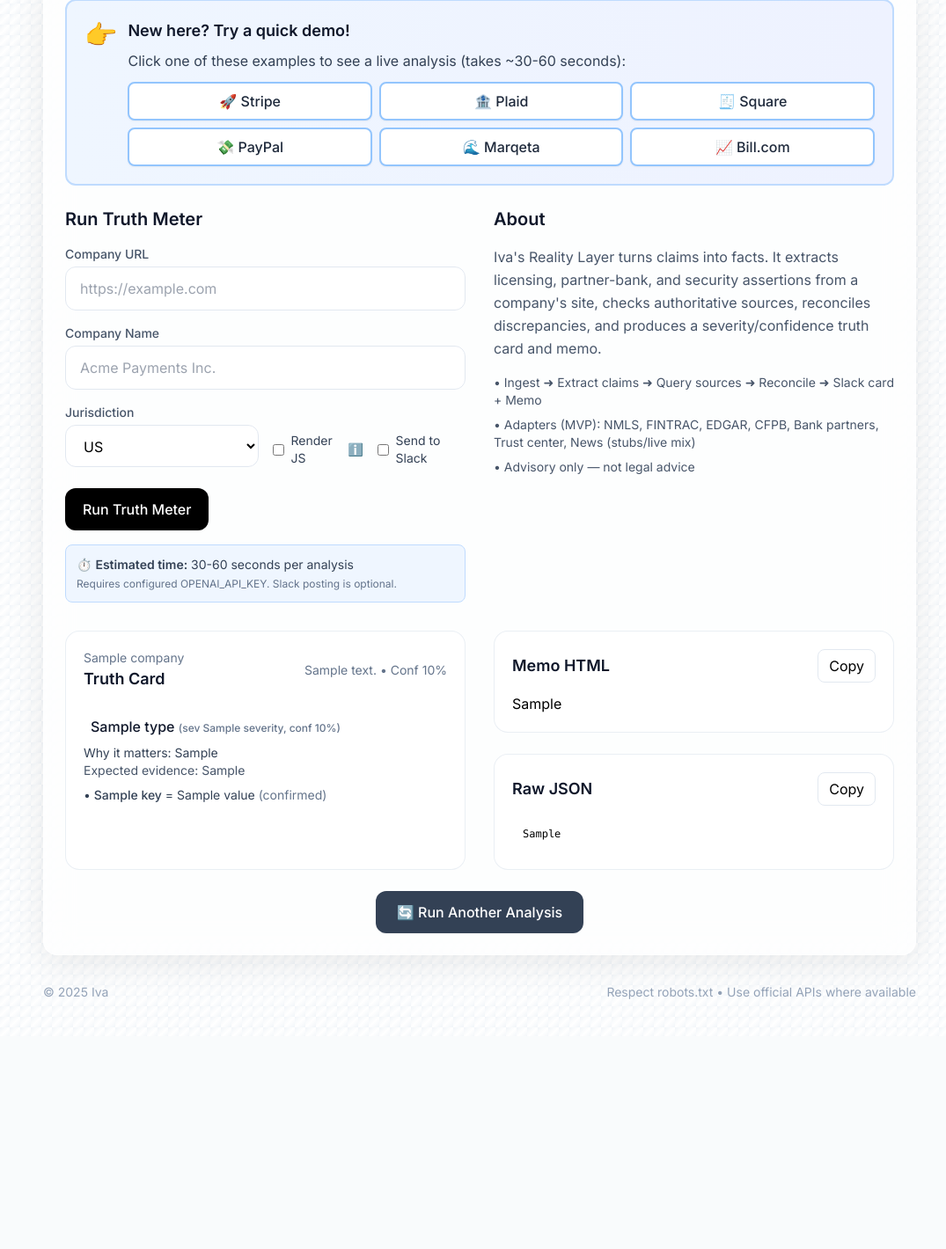
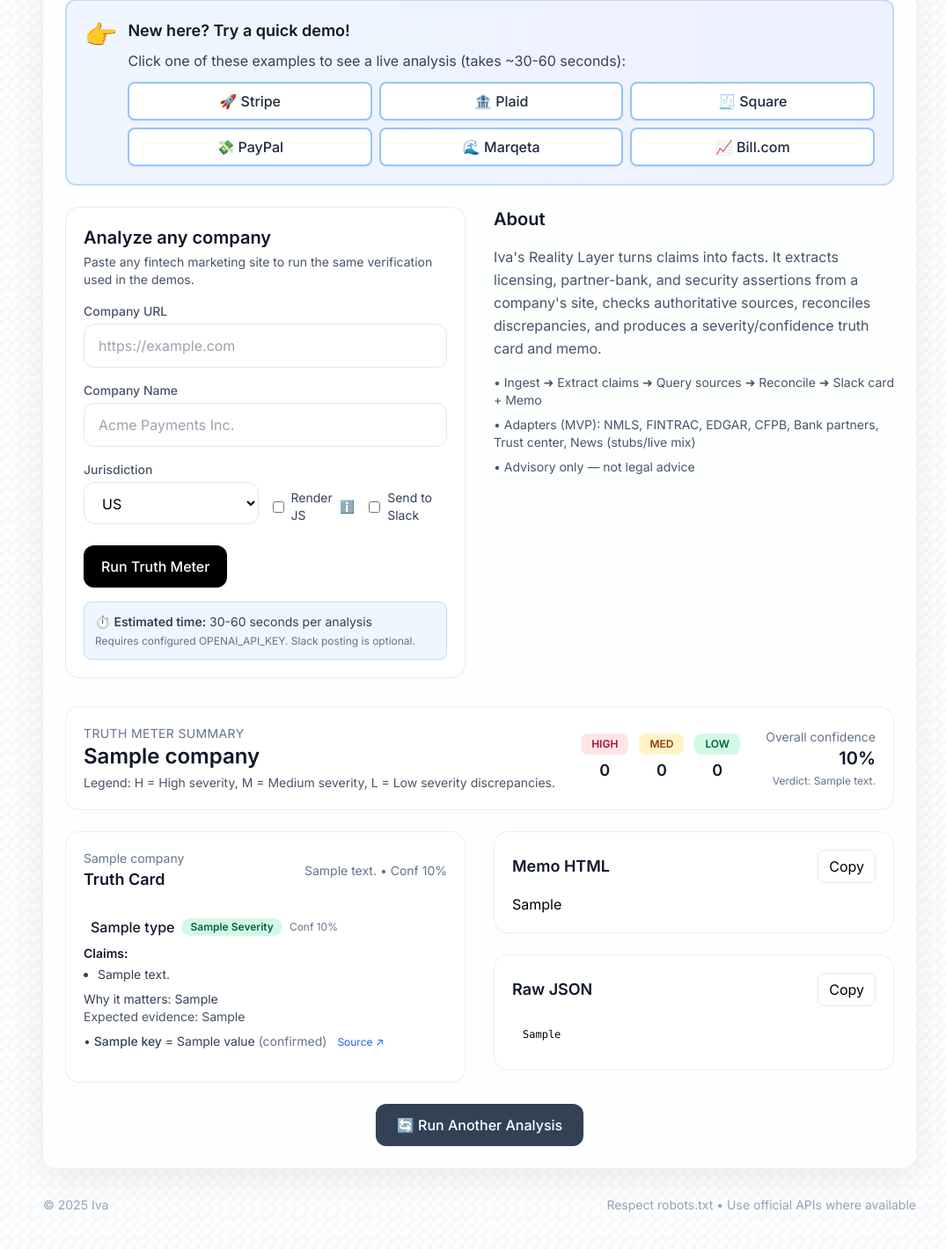
Before and after one commit to Bwillia13x/iva_2, a FastAPI app: template src/iva/web/templates/index.html in a window 1280 px wide. Shown: the part 150-1570 px from the top of the page at 88% size, without its empty margins (95-1170 px from the left). Before the commit the page ends 1286 px from the top, so only its background shows below. Run offline with FastAPI, Linux system fonts and the light colour scheme; the template is opened without the code that fills it: most values are stand-ins (such as "Sample title", 1, 10 or a date in 2020); some libraries are stand-ins or nearby versions.

Commit message:
Improve analysis UX with summary dashboard and evidence links

```diff
--- a/src/iva/notify/memo.py
+++ b/src/iva/notify/memo.py
@@ -29,12 +29,12 @@
   {% endif %}
   {% if d.explanation.supporting_evidence %}
   <div>Evidence:
-    <ul>{% for e in d.explanation.supporting_evidence %}<li>{{ e.adapter }} • {{ e.finding_key }} — {{ e.summary }}</li>{% endfor %}</ul>
+    <ul>{% for e in d.explanation.supporting_evidence %}<li>{{ e.adapter }} • {{ e.finding_key }} — {{ e.summary }}{% if e.citation_urls %} (<a href="{{ e.citation_urls[0] }}" target="_blank" rel="noopener">Source</a>){% endif %}</li>{% endfor %}</ul>
   </div>
   {% endif %}
   {% if d.provenance %}
   <div>Provenance:
-    <ul>{% for p in d.provenance %}<li>{{ p.adapter }} @ {{ p.observed_at }}{% if p.snippet %} — {{ p.snippet }}{% endif %}</li>{% endfor %}</ul>
+    <ul>{% for p in d.provenance %}<li>{{ p.adapter }} @ {{ p.observed_at }}{% if p.snippet %} — {{ p.snippet }}{% endif %}{% if p.source_urls %} (<a href="{{ p.source_urls[0] }}" target="_blank" rel="noopener">Source</a>){% endif %}</li>{% endfor %}</ul>
   </div>
   {% endif %}
 </div>
--- a/src/iva/web/templates/index.html
+++ b/src/iva/web/templates/index.html
@@ -21,8 +21,9 @@
   </div>
 
   <div class="grid md:grid-cols-2 gap-8">
-    <section>
-      <h2 class="text-xl font-semibold text-slate-900 mb-4">Run Truth Meter</h2>
+    <section class="glass border border-slate-200/80 rounded-2xl p-5 bg-white/60">
+      <h2 class="text-xl font-semibold text-slate-900 mb-1">Analyze any company</h2>
+      <p class="text-sm text-slate-600 mb-4">Paste any fintech marketing site to run the same verification used in the demos.</p>
       <form id="truthForm" action="/run" method="post" class="space-y-4" onsubmit="return handleSubmit(event)">
         <div>
           <label class="block text-sm font-medium text-slate-600 mb-1">Company URL</label>
@@ -114,7 +115,40 @@
   {% endif %}
 
   {% if result %}
-  <div class="mt-8 grid lg:grid-cols-2 gap-8">
+  {% set high_count = result.card.discrepancies | selectattr('severity','equalto','high') | list | length %}
+  {% set med_count = result.card.discrepancies | selectattr('severity','equalto','med') | list | length %}
+  {% set low_count = result.card.discrepancies | selectattr('severity','equalto','low') | list | length %}
+  <div class="mt-8 space-y-6">
+    <div class="glass rounded-2xl p-5 border border-slate-200/70 bg-white/70">
+      <div class="flex flex-col md:flex-row md:items-center md:justify-between gap-4">
+        <div>
+          <div class="text-sm uppercase tracking-wide text-slate-500">Truth Meter Summary</div>
+          <div class="text-2xl font-semibold text-slate-900">{{ result.company }}</div>
+          <p class="text-slate-600 text-sm mt-1">Legend: H = High severity, M = Medium severity, L = Low severity discrepancies.</p>
+        </div>
+        <div class="flex gap-3">
+          <div class="text-center">
+            <div class="px-3 py-1 rounded-lg bg-rose-100 text-rose-800 font-semibold text-xs uppercase">High</div>
+            <div class="text-lg font-semibold text-slate-900 mt-1">{{ high_count }}</div>
+          </div>
+          <div class="text-center">
+            <div class="px-3 py-1 rounded-lg bg-amber-100 text-amber-800 font-semibold text-xs uppercase">Med</div>
+            <div class="text-lg font-semibold text-slate-900 mt-1">{{ med_count }}</div>
+          </div>
+          <div class="text-center">
+            <div class="px-3 py-1 rounded-lg bg-emerald-100 text-emerald-800 font-semibold text-xs uppercase">Low</div>
+            <div class="text-lg font-semibold text-slate-900 mt-1">{{ low_count }}</div>
+          </div>
+        </div>
+        <div class="text-right">
+          <div class="text-sm text-slate-500">Overall confidence</div>
+          <div class="text-xl font-semibold text-slate-900">{{ (result.card.overall_confidence*100)|round }}%</div>
+          <div class="text-xs text-slate-500 mt-1">Verdict: {{ result.card.severity_summary }}</div>
+        </div>
+      </div>
+    </div>
+
+    <div class="grid lg:grid-cols-2 gap-8">
       <div class="glass rounded-2xl p-5 border border-slate-200/70">
         <div class="flex items-center justify-between mb-3">
           <div>
@@ -126,15 +160,33 @@
         <div class="divide-y divide-slate-200">
           {% for d in result.card.discrepancies %}
             <div class="py-4">
+              {% set badge_classes = 'bg-emerald-100 text-emerald-800' %}
+              {% if d.severity == 'high' %}{% set badge_classes = 'bg-rose-100 text-rose-800' %}{% elif d.severity == 'med' %}{% set badge_classes = 'bg-amber-100 text-amber-800' %}{% endif %}
               <div class="flex items-center gap-2">
-              <div class="text-xl">{{ sev_emoji(d.severity) }}</div>
-              <div class="font-medium text-slate-900">{{ d.type }} <span class="text-slate-500 text-xs">(sev {{ d.severity }}, conf {{ (d.confidence*100)|round }}%)</span></div>
+                <div class="text-2xl">{{ sev_emoji(d.severity) }}</div>
+                <div class="font-medium text-slate-900">{{ d.type }}</div>
+                <span class="inline-flex items-center px-2.5 py-0.5 rounded-full text-xs font-semibold {{ badge_classes }} capitalize">{{ d.severity }}</span>
+                <span class="text-xs text-slate-500">Conf {{ (d.confidence*100)|round }}%</span>
               </div>
+              {% if d.related_claim_texts %}
+              <div class="mt-2 text-slate-700 text-sm">
+                <span class="font-semibold text-slate-900">Claims:</span>
+                <ul class="mt-1 pl-4 list-disc space-y-1">
+                  {% for text in d.related_claim_texts %}
+                    <li>{{ text }}</li>
+                  {% endfor %}
+                </ul>
+              </div>
+              {% endif %}
               <div class="mt-2 text-slate-700 text-sm">Why it matters: {{ d.why_it_matters }}</div>
               <div class="text-slate-600 text-sm">Expected evidence: {{ d.expected_evidence }}</div>
               <ul class="mt-2 text-sm text-slate-700 space-y-1">
                 {% for f in d.findings %}
-                <li>• <span class="font-medium">{{ f.key }}</span> = {{ f.value }} <span class="text-slate-500">({{ f.status }})</span></li>
+                  <li>• <span class="font-medium">{{ f.key }}</span> = {{ f.value }} <span class="text-slate-500">({{ f.status }})</span>
+                    {% if f.citations and f.citations[0].url %}
+                      <a href="{{ f.citations[0].url }}" target="_blank" rel="noopener" class="ml-2 text-blue-600 hover:text-blue-500 text-xs">Source ↗</a>
+                    {% endif %}
+                  </li>
                 {% endfor %}
               </ul>
             </div>
@@ -153,20 +205,23 @@
           <div id="memoHtml" class="prose prose-slate max-w-none">{{ result.memo_html | safe }}</div>
         </div>
         <div class="glass rounded-2xl p-5 border border-slate-200/70">
-        <div class="flex items-center justify-between mb-3">
+          <details open>
+            <summary class="flex items-center justify-between cursor-pointer">
               <div class="text-lg font-semibold text-slate-900">Raw JSON</div>
-          <button type="button" class="btn px-3 py-1.5 rounded-lg border border-slate-200" data-copy="cardJson" onclick="copyText('cardJson')">Copy</button>
-        </div>
-        <pre id="cardJson" class="text-xs bg-white/70 rounded-xl p-3 overflow-auto">{{ result.card_json }}</pre>
+              <button type="button" class="btn px-3 py-1.5 rounded-lg border border-slate-200 ml-4" data-copy="cardJson" onclick="copyText('cardJson'); event.stopPropagation();">Copy</button>
+            </summary>
+            <pre id="cardJson" class="text-xs bg-white/70 rounded-xl p-3 overflow-auto mt-3">{{ result.card_json }}</pre>
+          </details>
         </div>
       </div>
     </div>
 
     <!-- Run Another Analysis Button -->
-  <div class="mt-6 text-center">
+    <div class="text-center">
       <button onclick="location.reload()" class="btn px-6 py-3 rounded-xl bg-slate-700 text-white shadow-sm hover:shadow-lg font-medium">
         🔄 Run Another Analysis
       </button>
+    </div>
   </div>
   {% endif %}
 
@@ -174,16 +229,42 @@
     let progressInterval;
     let progressSeconds = 0;
 
+    function showLoadingState() {
+      const form = document.getElementById('truthForm');
+      const formGrid = document.querySelector('.grid.md\\:grid-cols-2');
+      if (document.getElementById('loadingSpinner').classList.contains('hidden')) {
+        if (form) form.style.display = 'none';
+        if (formGrid) formGrid.style.display = 'none';
+        document.getElementById('loadingSpinner').classList.remove('hidden');
+        document.getElementById('loadingSpinner').scrollIntoView({ behavior: 'smooth' });
+        progressSeconds = 0;
+        if (progressInterval) clearInterval(progressInterval);
+        progressInterval = setInterval(updateProgressMessage, 5000);
+      }
+    }
+
+    function normalizeUrl(value) {
+      let trimmed = value.trim();
+      if (!trimmed.startsWith('http://') && !trimmed.startsWith('https://')) {
+        trimmed = 'https://' + trimmed;
+      }
+      if (trimmed.endsWith('/')) {
+        trimmed = trimmed.slice(0, -1);
+      }
+      return trimmed;
+    }
+
     function loadDemo(url, company) {
       document.querySelector('input[name="url"]').value = url;
       document.querySelector('input[name="company"]').value = company;
       document.querySelector('select[name="jurisdiction"]').value = 'US';
       document.querySelector('input[name="render_js"]').checked = false; // Use standard HTML fetching
       window.scrollTo({ top: 0, behavior: 'smooth' });
+      showLoadingState();
 
       // Auto-submit after 500ms delay so user sees fields populate
       setTimeout(() => {
-        document.getElementById('truthForm').submit();
+        document.getElementById('truthForm').requestSubmit();
       }, 500);
     }
 
@@ -259,14 +340,11 @@
         return false;
       }
 
+      // Normalize URL before submitting
+      urlInput.value = normalizeUrl(urlInput.value);
+
       // Hide form and show loading spinner
-      document.getElementById('truthForm').style.display = 'none';
-      formGrid.style.display = 'none';
-      document.getElementById('loadingSpinner').classList.remove('hidden');
-
-      // Start progress updates every 5 seconds
-      progressSeconds = 0;
-      progressInterval = setInterval(updateProgressMessage, 5000);
+      showLoadingState();
 
       return true;
     }
```
Lines whose indentation alone changed are shown as unchanged.
